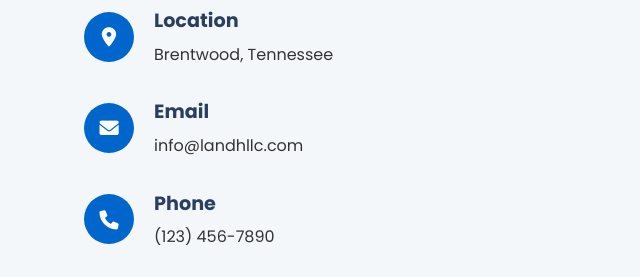
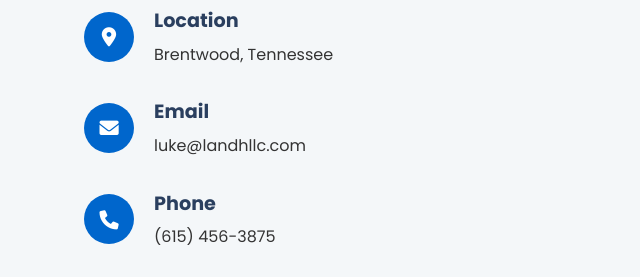
Before and after one commit to AwesomePueblo/landhllc.com, a plain HTML site: page index.html in a window 1280 px wide. Shown: the part 4100-4377 px from the top of the page, 0-640 px from the left. Drawn offline with Linux system fonts and the light colour scheme.

Commit message:
Update index.html
Updated contact info

```diff
--- a/index.html
+++ b/index.html
@@ -206,14 +206,14 @@
                         <i class="fas fa-envelope"></i>
                         <div>
                             <h3>Email</h3>
-                            <p>info@landhllc.com</p>
+                            <p>luke@landhllc.com</p>
                         </div>
                     </div>
                     <div class="contact-item">
                         <i class="fas fa-phone"></i>
                         <div>
                             <h3>Phone</h3>
-                            <p>(123) 456-7890</p>
+                            <p>(615) 456-3875</p>
                         </div>
                     </div>
                     <div class="social-links">
```
